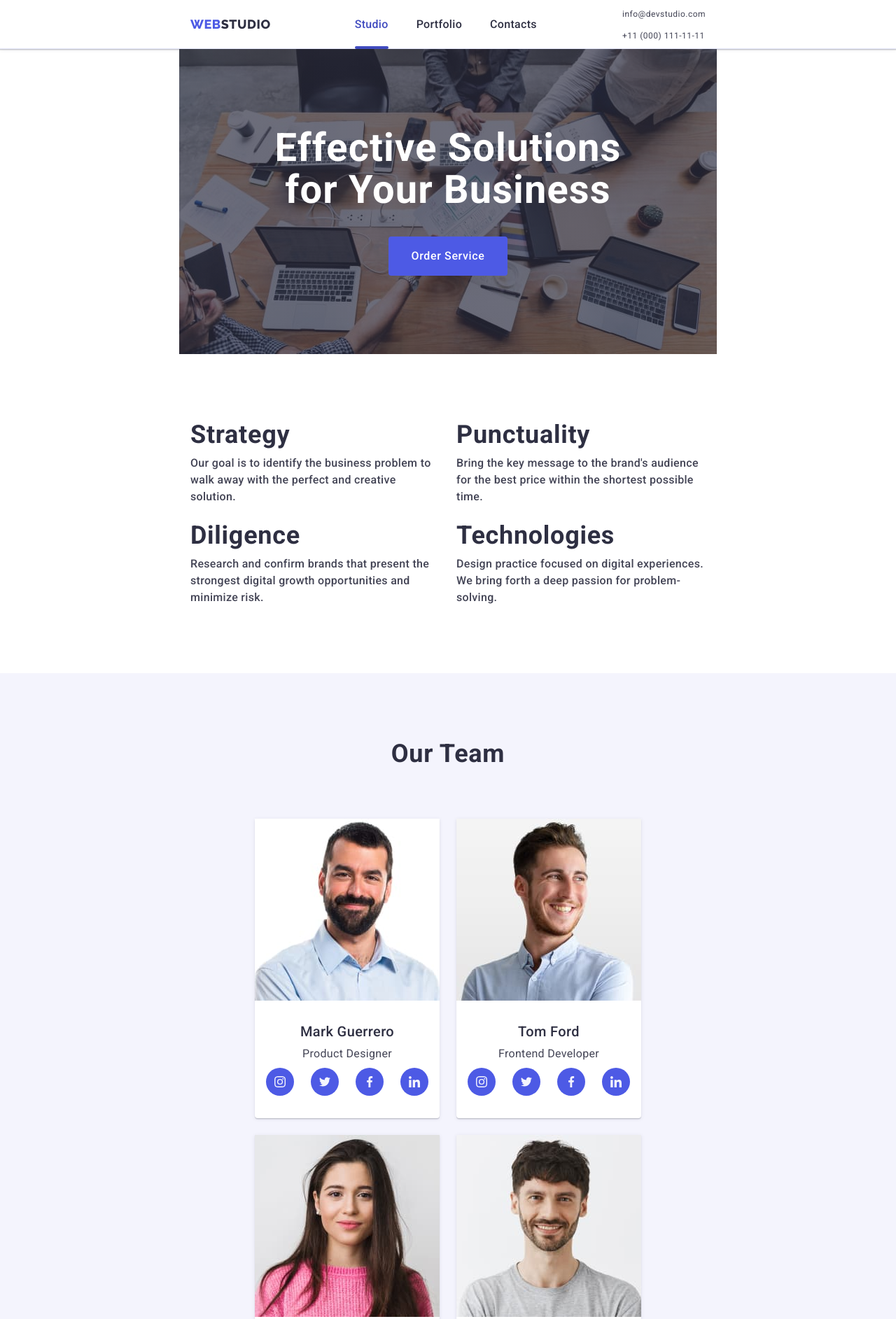
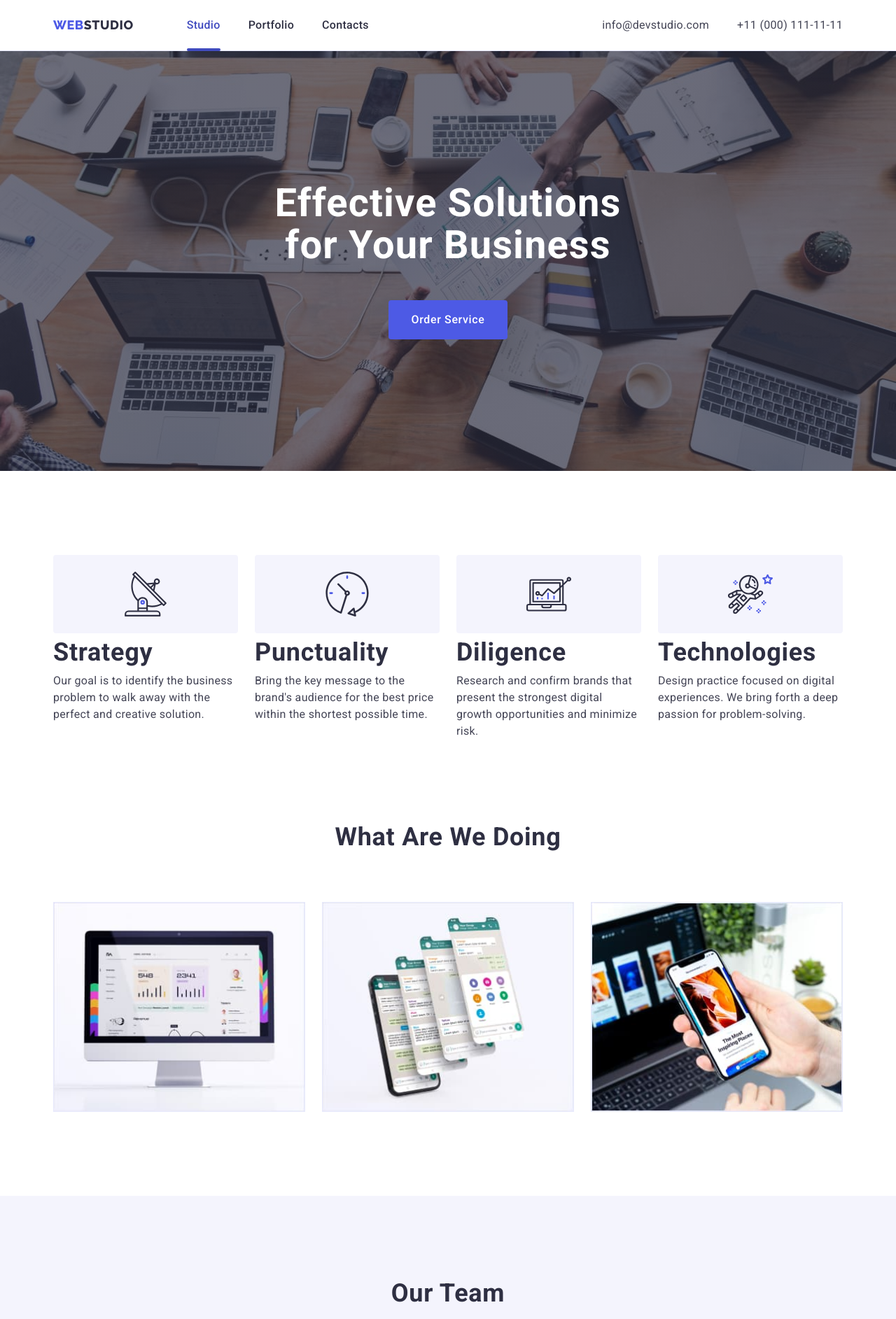
Before and after one commit to DariusBlac/goit-markup-hw-07, a plain HTML site: page index.html in a window 1280 px wide. Shown: the top 1885 px of the page at 70% size. Drawn offline with nearby package versions, Linux system fonts and the light colour scheme.

Commit message:
desktop style

```diff
--- a/css/adaptive-styles.css
+++ b/css/adaptive-styles.css
@@ -51,7 +51,9 @@ img {
   .container {
     width: 768px;
   }
+}
 
+@media screen and (min-width: 768px) and (max-width: 1157px) {
   .team .container,
   .customers .container,
   .footer .container {
@@ -62,6 +64,18 @@ img {
 .section {
   padding-top: 96px;
   padding-bottom: 96px;
+}
+
+@media screen and (min-width: 1158px) {
+  .container {
+    width: 1158px;
+    padding: 0 15px;
+  }
+
+  .section {
+    padding-top: 120px;
+    padding-bottom: 120px;
+  }
 }
 
 .section-title {
@@ -157,7 +171,8 @@ img {
   }
 
   .nav-list a {
-    padding: 25px 0;
+    display: block;
+    padding: 24px 0;
 
     color: var(--item-text-color);
     font-weight: 500;
@@ -219,6 +234,23 @@ img {
   display: flex;
   align-items: center;
   justify-content: space-between;
+}
+
+@media screen and (min-width: 1158px) {
+  .contacts-list {
+    flex-direction: row;
+    gap: 40px;
+  }
+
+  .contacts a {
+    font-size: 16px;
+    line-height: 1.5;
+    letter-spacing: 0.02em;
+  }
+
+  .nav-list {
+    margin-left: 76px;
+  }
 }
 /* -------------------------------Current page--------------------------------- */
 @media screen and (min-width: 768px) {
@@ -413,6 +445,33 @@ img {
   }
 }
 
+@media screen and (min-width: 1158px) {
+  .hero {
+    padding-top: 188px;
+    padding-bottom: 188px;
+    background-image: linear-gradient(
+        to right,
+        rgba(46, 47, 66, 0.7),
+        rgba(46, 47, 66, 0.7)
+      ),
+      url(../images/hero-desktop-img.jpg);
+    max-width: 1400px;
+  }
+
+  @media (min-device-pixel-ratio: 2),
+    (min-resolution: 192dpi),
+    (min-resolution: 2dppx) {
+    .hero {
+      background-image: linear-gradient(
+          to right,
+          rgba(46, 47, 66, 0.7),
+          rgba(46, 47, 66, 0.7)
+        ),
+        url(../images/hero-desktop-img2x.jpg);
+    }
+  }
+}
+
 .hero-title {
   margin-bottom: 72px;
   margin-left: auto;
@@ -432,6 +491,12 @@ img {
     max-width: 496px;
     font-size: 56px;
     line-height: 1.07;
+  }
+}
+
+@media screen and (min-width: 1158px) {
+  .hero-title {
+    margin-bottom: 48px;
   }
 }
 
@@ -691,18 +756,19 @@ textarea {
   letter-spacing: 0.04em;
   color: #ffffff;
   cursor: pointer;
+
+  transition: background-color 250ms var(--time-animation);
+}
+
+.send-btn:hover,
+.send-btn:focus {
+  background-color: var(--button-color-ocean);
 }
 
 /* -------------------------Feature-------------------------- */
 
 .features-icon {
   display: none;
-  /* width: 264px;
-  height: 112px;
-  padding: 24px 100px;
-  margin-bottom: 8px;
-  background: var(--logo-color-cloud);
-  border-radius: 4px; */
 }
 
 .features-list-item .list-text {
@@ -740,10 +806,55 @@ textarea {
     text-align: start;
   }
 }
+
+@media screen and (min-width: 1158px) {
+  .features-list-item {
+    flex-basis: calc((100% - 24px * 3) / 4);
+  }
+
+  .features-list-item .list-text {
+    font-weight: 400;
+  }
+
+  .features-icon {
+    display: block;
+    width: 264px;
+    height: 112px;
+    padding: 24px 100px;
+    margin-bottom: 8px;
+    background: var(--logo-color-cloud);
+    border-radius: 4px;
+  }
+}
 /* -------------------------What are we doing------------------------ */
 
 .our-specialty {
   display: none;
+}
+
+@media screen and (min-width: 1158px) {
+  .our-specialty.section {
+    display: block;
+    padding-top: 0;
+  }
+
+  .our-specialty-list {
+    display: flex;
+  }
+
+  .our-specialty-list .item + .item {
+    margin-left: 24px;
+  }
+
+  .our-specialty-list .img {
+    border: 1px solid var(--accent-color);
+  }
+
+  .list-text {
+    font-size: 16px;
+    line-height: 1.5;
+    letter-spacing: 0.02em;
+  }
 }
 
 /* ---------------------------Sections Team----------------------------- */
@@ -974,6 +1085,13 @@ textarea {
   line-height: 1.5;
   letter-spacing: 0.04em;
   color: #ffffff;
+
+  transition: background-color 250ms var(--time-animation);
+}
+
+.footer-btn:hover,
+.footer-btn:focus {
+  background-color: var(--button-color-ocean);
 }
 
 .footer-mail {
@@ -1031,3 +1149,21 @@ textarea {
     width: 264px;
   }
 }
+
+@media screen and (min-width: 1158px) {
+  .footer {
+    padding: 100px 0;
+  }
+
+  .footer-wrap {
+    gap: 0;
+  }
+
+  .footer-media {
+    margin-left: 120px;
+  }
+
+  .footer-subscribe {
+    margin-left: 80px;
+  }
+}
```
